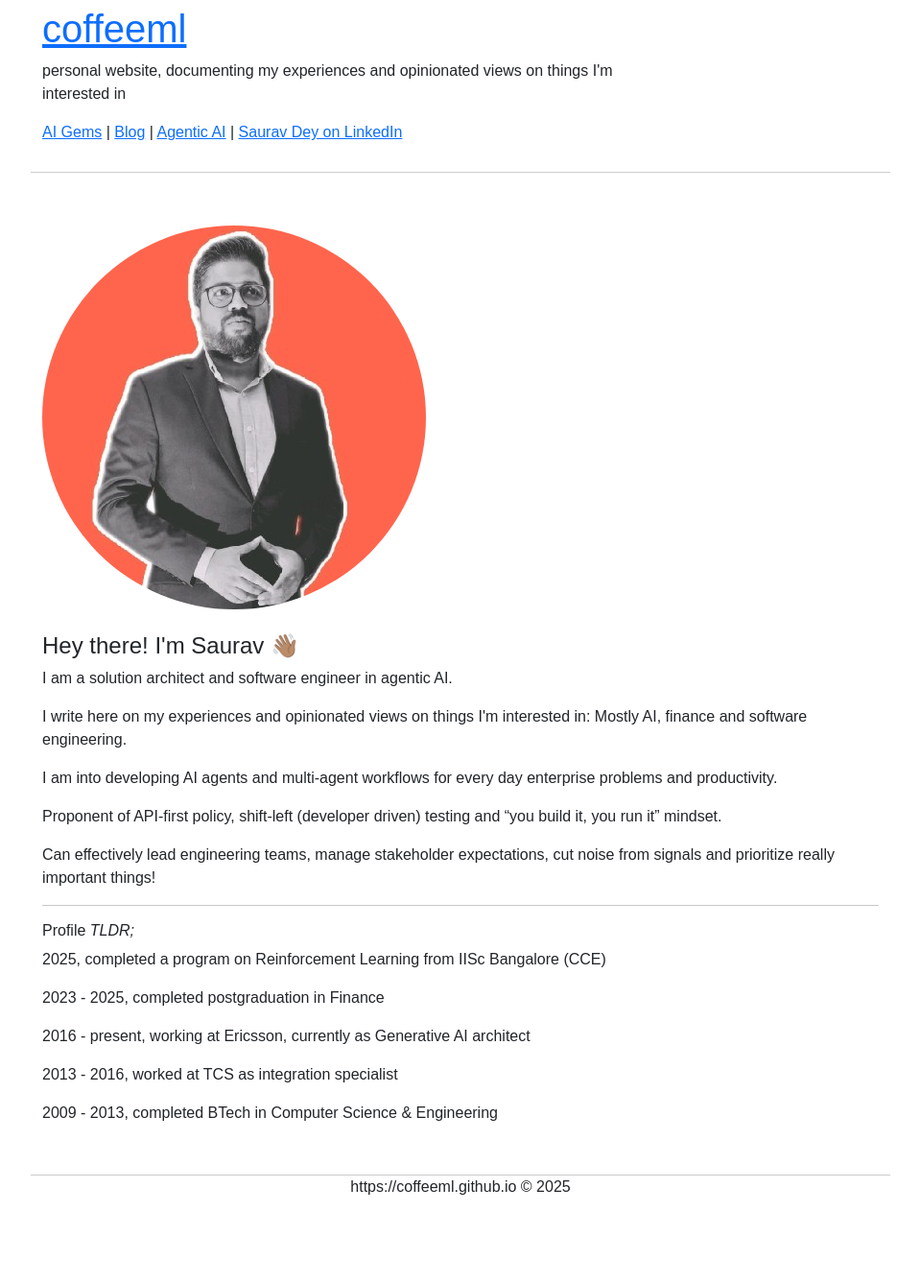
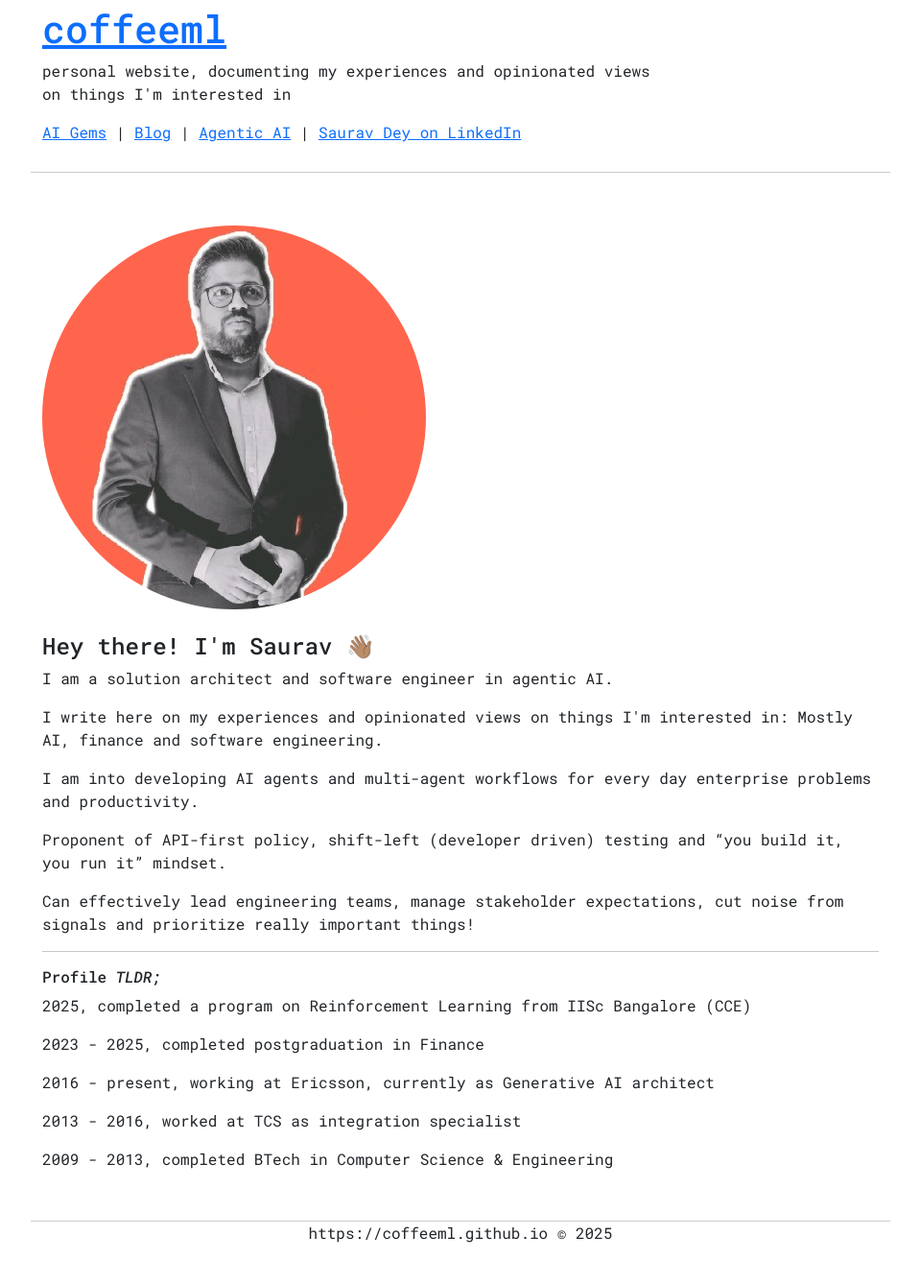
Before and after one commit to coffeeml/coffeeml.github.io, a Jekyll site: the page built from index.markdown, in a window 1280 px wide. Shown: the whole page at 96% size, without its empty margins (160-1119 px from the left). Built offline with Jekyll 4.4.1, drawn with Linux system fonts in a browser that asks for light colours; nearby versions of some CDN libraries; before the commit the page ends 1289 px from its top, so only the background shows below that.

Commit message:
Update main.css

```diff
--- a/css/main.css
+++ b/css/main.css
@@ -1,5 +1,5 @@
 body {
-  font-family: "Figtree", sans-serif;
+  font-family: "Roboto Mono", monospace;
   font-optical-sizing: auto;
   font-weight: 400;
   font-style: normal;
```
